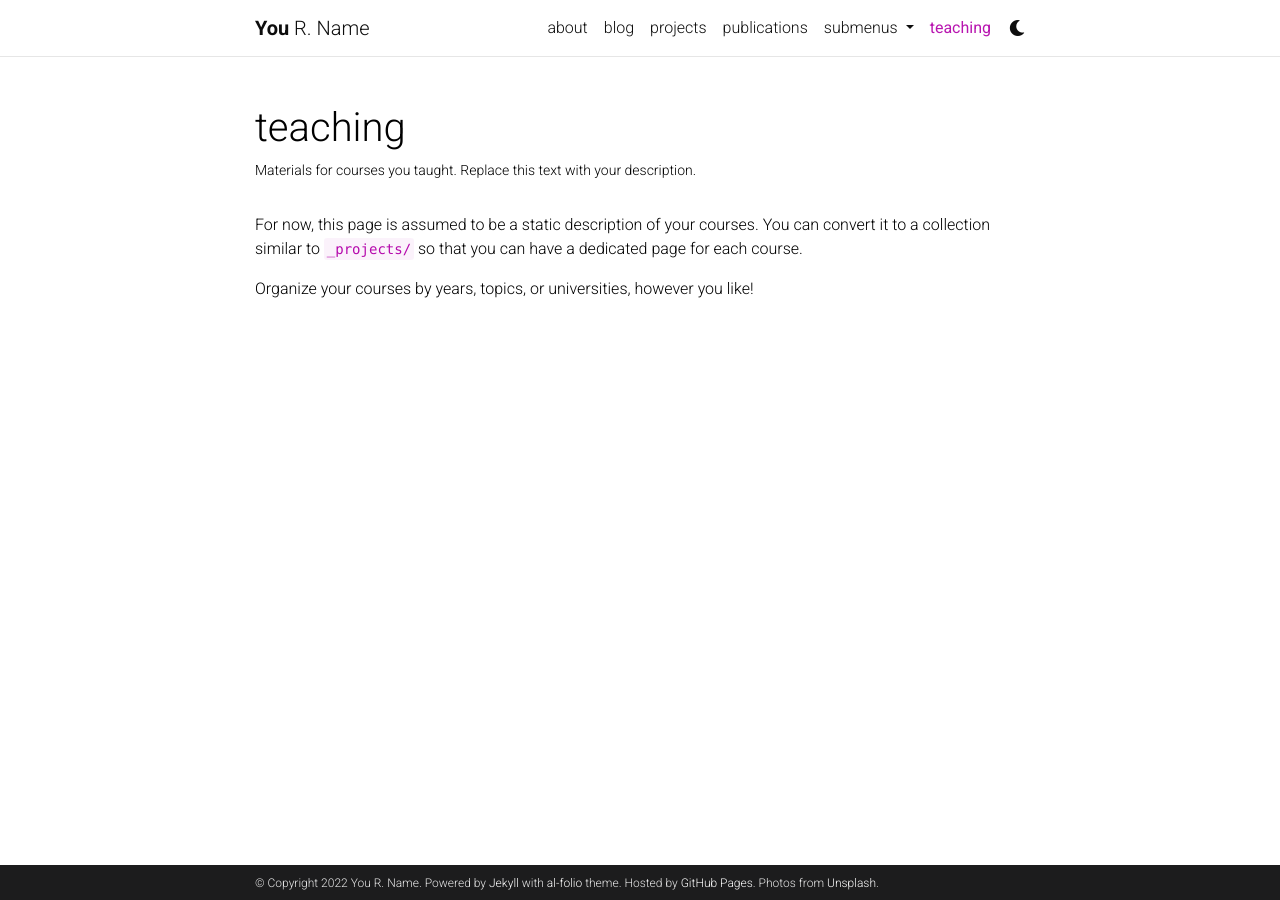
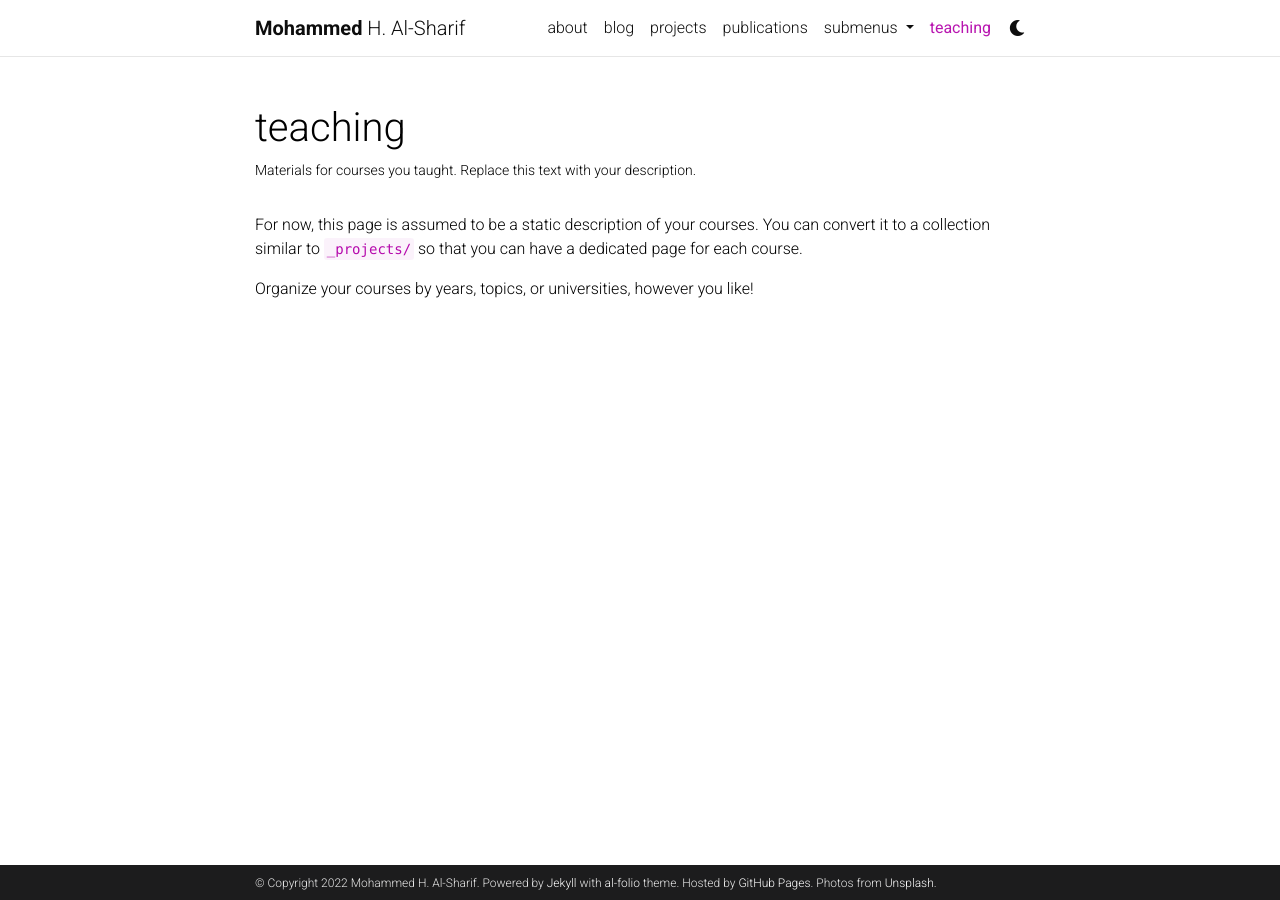
Before and after one commit to AlSharif/alsharif.github.io, a Jekyll site: the page built from _pages/teaching.md, in a window 1280 px wide. Built offline with Jekyll 4.4.1, drawn with Linux system fonts in a browser that asks for light colours; nearby versions of some CDN libraries; comment, search, counter and statistics services are not loaded; a style sheet for code colours, icons or effects is not loaded.

Commit message:
changed name

```diff
--- a/_config.yml
+++ b/_config.yml
@@ -3,9 +3,9 @@
 # -----------------------------------------------------------------------------
 
 title: blank # the website title (if blank, full name will be used instead)
-first_name: You
-middle_name: R.
-last_name: Name
+first_name: Mohammed
+middle_name: H.
+last_name: Al-Sharif
 email: you@example.com
 description: > # the ">" symbol means to ignore newlines until "footer_text:"
   A simple, whitespace theme for academics. Based on [*folio](https://github.com/bogoli/-folio) design.
```
